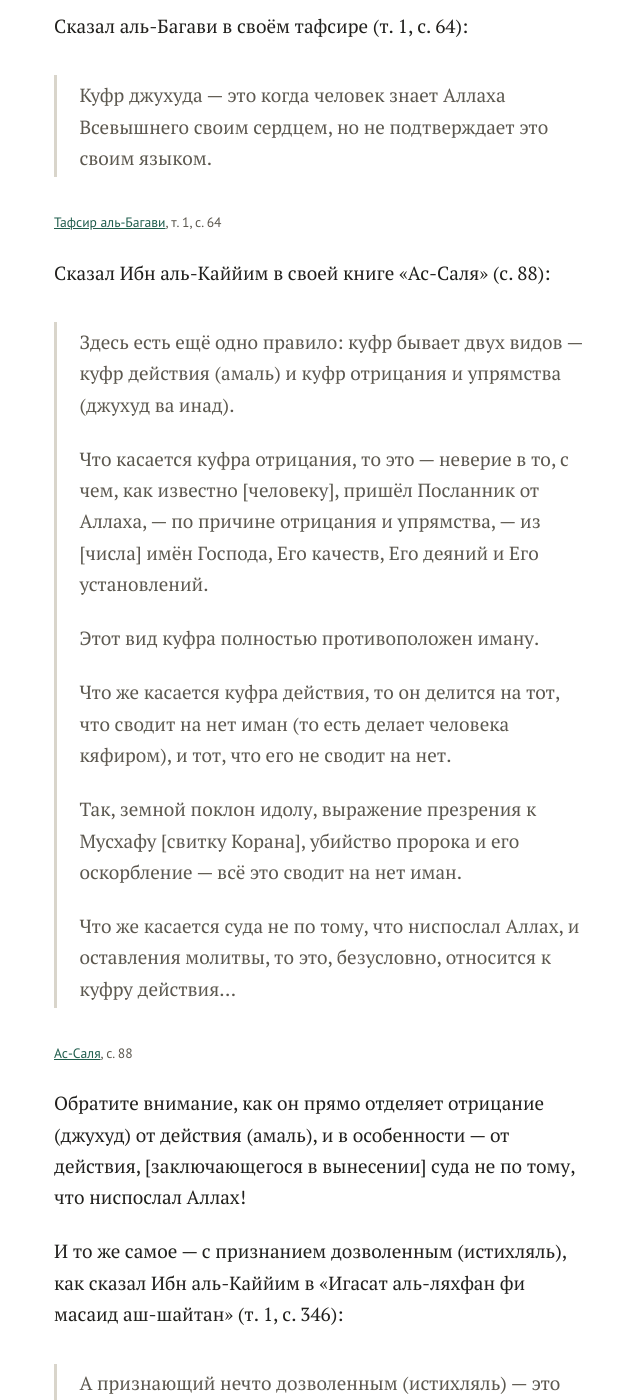
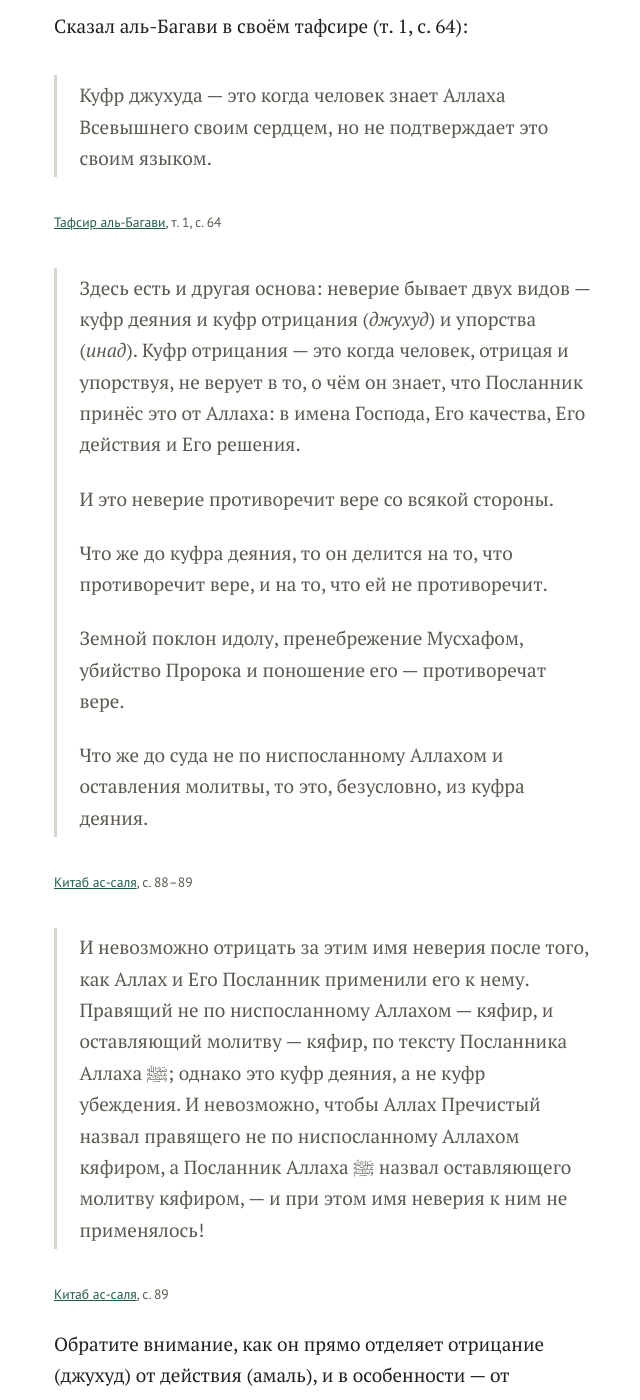
Before and after one commit to balqani/tahakum, a Jekyll site: the page built from chast-01.md, in a window 1280 px wide and 1400 px high, scrolled down 13087 px. Shown: the whole window, without its empty margins (318-958 px from the left). Built offline with Jekyll 4.4.1, drawn with Linux system fonts in a browser that asks for light colours.

Commit message:
Update chast-01.md

```diff
--- a/chast-01.md
+++ b/chast-01.md
@@ -170,21 +170,35 @@ next_title: "Часть вторая"
 
 <span class="source">[Тафсир аль-Багави](https://shamela.ws/book/41/60), т. 1, с. 64</span>
 
-Сказал Ибн аль-Каййим в своей книге «Ас-Саля» (с. 88):
+> Здесь есть и другая основа: неверие бывает двух видов — куфр деяния
+> и куфр отрицания (<span class="term">джухуд</span>) и упорства
+> (<span class="term">инад</span>). Куфр отрицания — это когда человек,
+> отрицая и упорствуя, не верует в то, о чём он знает, что Посланник
+> принёс это от Аллаха: в имена Господа, Его качества, Его действия
+> и Его решения.
+>
+> И это неверие противоречит вере со всякой стороны.
+>
+> Что же до куфра деяния, то он делится на то, что противоречит вере,
+> и на то, что ей не противоречит.
+>
+> Земной поклон идолу, пренебрежение Мусхафом, убийство Пророка
+> и поношение его — противоречат вере.
+>
+> Что же до суда не по ниспосланному Аллахом и оставления молитвы,
+> то это, безусловно, из куфра деяния.
 
-> Здесь есть ещё одно правило: куфр бывает двух видов — куфр действия (амаль) и куфр отрицания и упрямства (джухуд ва инад).
->
-> Что касается куфра отрицания, то это — неверие в то, с чем, как известно [человеку], пришёл Посланник от Аллаха, — по причине отрицания и упрямства, — из [числа] имён Господа, Его качеств, Его деяний и Его установлений.
->
-> Этот вид куфра полностью противоположен иману.
->
-> Что же касается куфра действия, то он делится на тот, что сводит на нет иман (то есть делает человека кяфиром), и тот, что его не сводит на нет.
->
-> Так, земной поклон идолу, выражение презрения к Мусхафу [свитку Корана], убийство пророка и его оскорбление — всё это сводит на нет иман.
->
-> Что же касается суда не по тому, что ниспослал Аллах, и оставления молитвы, то это, безусловно, относится к куфру действия…
+<span class="source">[Китаб ас-саля](https://shamela.ws/book/253/126), с. 88–89</span>
 
-<span class="source">[Ас-Саля](https://shamela.ws/book/253/126), с. 88</span>
+> И невозможно отрицать за этим имя неверия после того, как Аллах
+> и Его Посланник применили его к нему. Правящий не по ниспосланному
+> Аллахом — кяфир, и оставляющий молитву — кяфир, по тексту Посланника
+> Аллаха ﷺ; однако это куфр деяния, а не куфр убеждения. И невозможно,
+> чтобы Аллах Пречистый назвал правящего не по ниспосланному Аллахом
+> кяфиром, а Посланник Аллаха ﷺ назвал оставляющего молитву кяфиром, —
+> и при этом имя неверия к ним не применялось!
+
+<span class="source">[Китаб ас-саля](https://shamela.ws/book/253/127), с. 89</span>
 
 Обратите внимание, как он прямо отделяет отрицание (джухуд) от действия (амаль), и в особенности — от действия, [заключающегося в вынесении] суда не по тому, что ниспослал Аллах!
 
```
